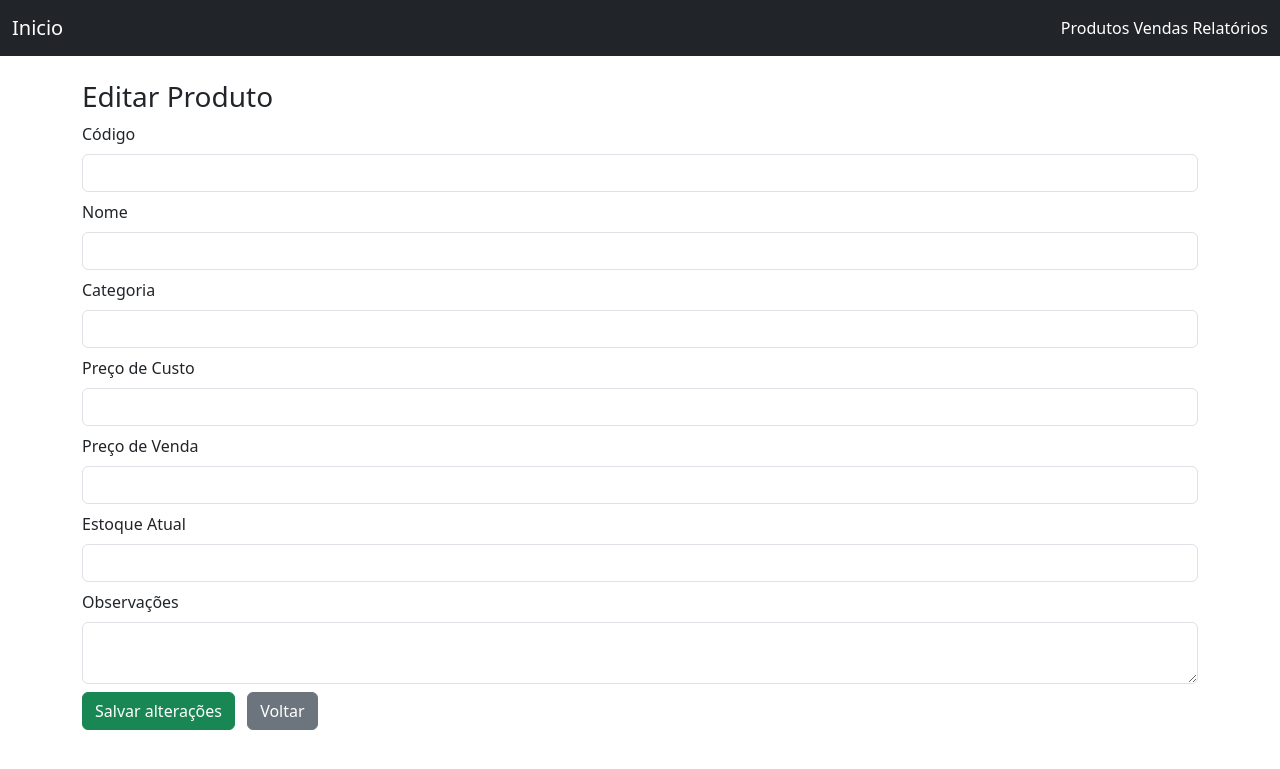
After one commit to eBachtold/PontoDeLuz, a Flask app: template templates/editar_produto.html in a window 1280 px wide. The commit adds this page. Shown: the top 769 px of the page. Run offline with Flask 3, Linux system fonts and the light colour scheme; the template is opened without the code that fills it, so the values that code supplies are empty.

Commit message:
atualiza produtos

```diff
--- a/app.py
+++ b/app.py
@@ -98,6 +98,86 @@ def novo_produto():
 
     # GET SEMPRE cai aqui:
     return render_template("novo_produto.html")
+
+# ------------------------
+# PRODUTOS EDIÇÃO
+# ------------------------
+
+@app.route("/produtos/<int:produto_id>/editar", methods=["GET", "POST"])
+def editar_produto(produto_id):
+    if request.method == "POST":
+        codigo = request.form.get("codigo", "").strip()
+        nome = request.form.get("nome", "").strip()
+        categoria = request.form.get("categoria", "").strip()
+        preco_custo = request.form.get("preco_custo", "0").replace(",", ".")
+        preco_venda = request.form.get("preco_venda", "0").replace(",", ".")
+        estoque = request.form.get("estoque", "0")
+        observacoes = request.form.get("observacoes", "").strip()
+
+        sql = text("""
+            UPDATE produtos
+            SET codigo = :codigo,
+                nome = :nome,
+                categoria = :categoria,
+                preco_custo = :preco_custo,
+                preco_venda = :preco_venda,
+                estoque_atual = :estoque,
+                observacoes = :observacoes
+            WHERE id = :id
+        """)
+
+        with engine.connect() as conn:
+            conn.execute(sql, {
+                "codigo": codigo,
+                "nome": nome,
+                "categoria": categoria,
+                "preco_custo": preco_custo,
+                "preco_venda": preco_venda,
+                "estoque": estoque,
+                "observacoes": observacoes,
+                "id": produto_id
+            })
+            conn.commit()
+
+        flash("Produto atualizado com sucesso!", "success")
+        return redirect(url_for("produtos"))
+
+    # GET: buscar dados do produto para preencher o formulário
+    with engine.connect() as conn:
+        row = conn.execute(
+            text("SELECT * FROM produtos WHERE id = :id"),
+            {"id": produto_id}
+        ).fetchone()
+
+    if not row:
+        flash("Produto não encontrado.", "danger")
+        return redirect(url_for("produtos"))
+
+    return render_template("editar_produto.html", produto=row)
+
+from sqlalchemy.exc import IntegrityError
+
+# ------------------------
+# EXCLUIR PRODUTO
+# ------------------------
+
+@app.route("/produtos/<int:produto_id>/excluir", methods=["POST"])
+def excluir_produto(produto_id):
+    try:
+        with engine.connect() as conn:
+            conn.execute(
+                text("DELETE FROM produtos WHERE id = :id"),
+                {"id": produto_id}
+            )
+            conn.commit()
+
+        flash("Produto excluído com sucesso!", "success")
+    except IntegrityError:
+        # Se o produto estiver vinculado a vendas, por exemplo
+        flash("Não foi possível excluir: produto vinculado a vendas.", "danger")
+
+    return redirect(url_for("produtos"))
+
 
 # ------------------------
 # BUSCA DE PRODUTOS PARA VENDAS
--- /dev/null
+++ b/templates/editar_produto.html
@@ -0,0 +1,48 @@
+{% extends "base.html" %}
+
+{% block content %}
+<h3>Editar Produto</h3>
+
+<form method="post">
+    <div class="mb-2">
+        <label class="form-label">Código</label>
+        <input class="form-control" name="codigo" value="{{ produto.codigo }}">
+    </div>
+
+    <div class="mb-2">
+        <label class="form-label">Nome</label>
+        <input class="form-control" name="nome" value="{{ produto.nome }}">
+    </div>
+
+    <div class="mb-2">
+        <label class="form-label">Categoria</label>
+        <input class="form-control" name="categoria" value="{{ produto.categoria }}">
+    </div>
+
+    <div class="mb-2">
+        <label class="form-label">Preço de Custo</label>
+        <input class="form-control" name="preco_custo" type="text"
+               value="{{ produto.preco_custo }}">
+    </div>
+
+    <div class="mb-2">
+        <label class="form-label">Preço de Venda</label>
+        <input class="form-control" name="preco_venda" type="text"
+               value="{{ produto.preco_venda }}">
+    </div>
+
+    <div class="mb-2">
+        <label class="form-label">Estoque Atual</label>
+        <input class="form-control" name="estoque" type="number"
+               value="{{ produto.estoque_atual }}">
+    </div>
+
+    <div class="mb-2">
+        <label class="form-label">Observações</label>
+        <textarea class="form-control" name="observacoes">{{ produto.observacoes }}</textarea>
+    </div>
+
+    <button class="btn btn-success">Salvar alterações</button>
+    <a href="{{ url_for('produtos') }}" class="btn btn-secondary ms-2">Voltar</a>
+</form>
+{% endblock %}
```
Also changed, not shown: templates/produtos.html (+15 -3 lines).
